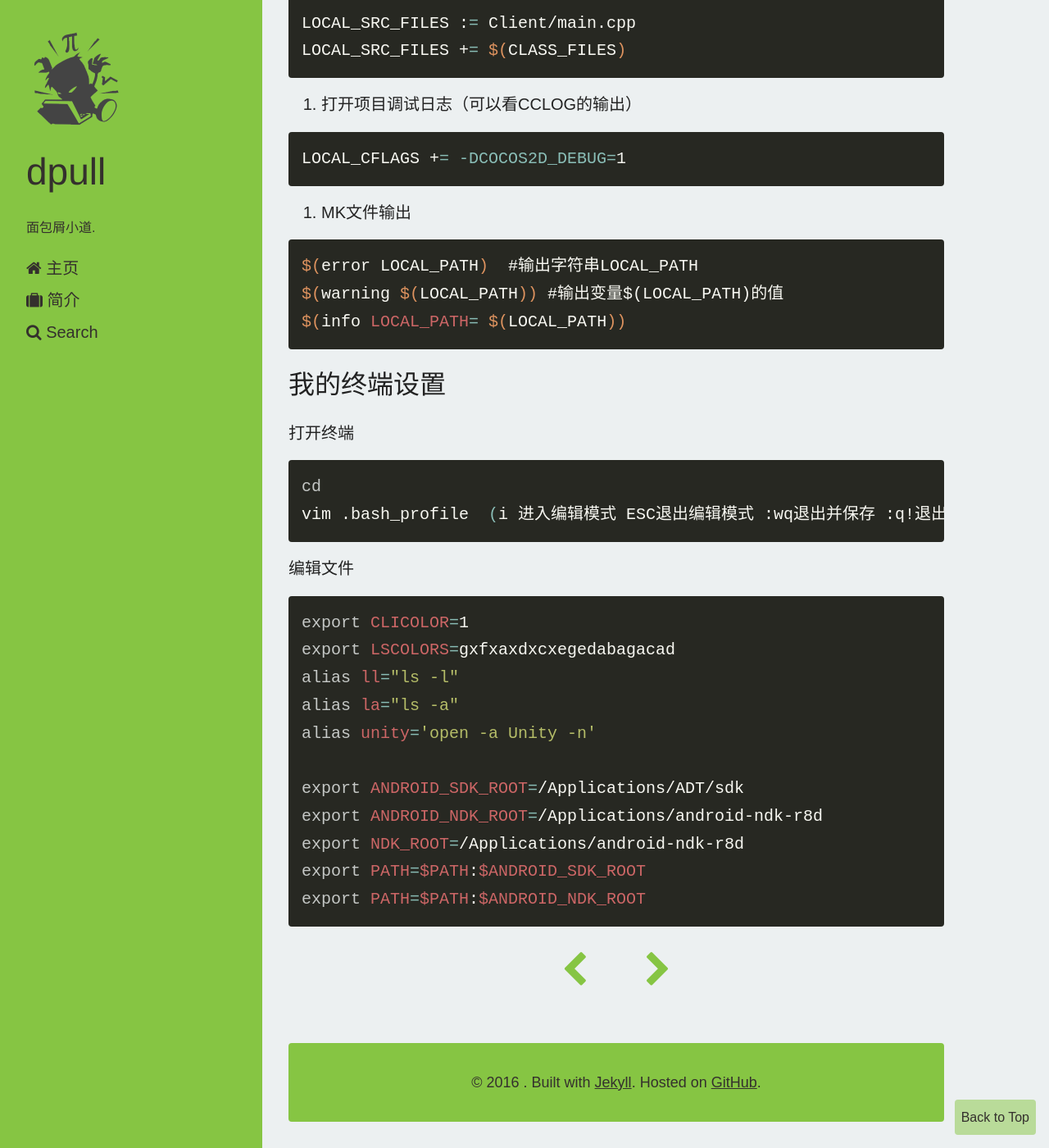
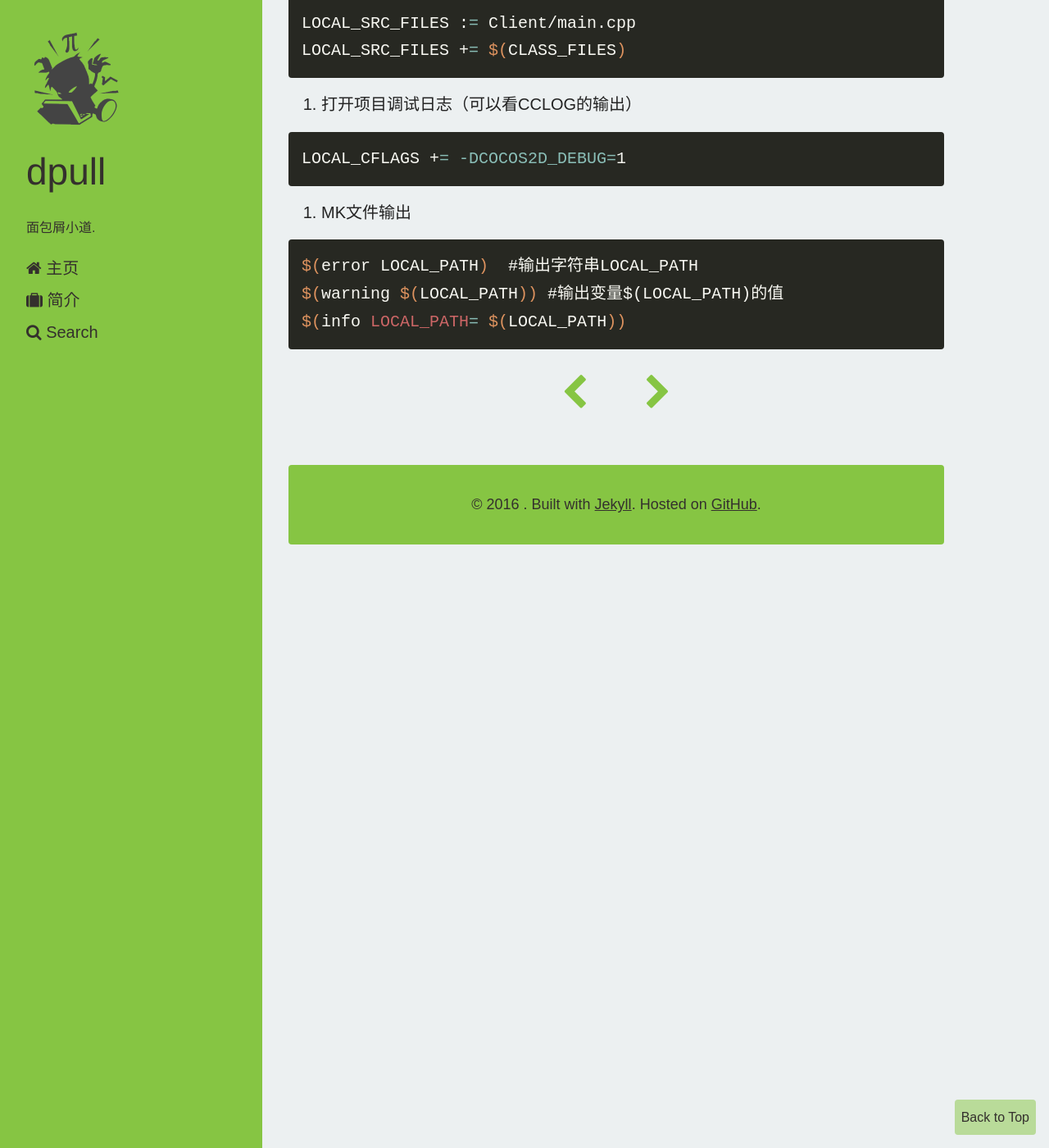
Before and after one commit to dpull/dpull.github.io, a Jekyll site: the page built from _posts/2013-03-08-cocos2dx_setting_dev.md, in a window 1280 px wide and 1400 px high, scrolled down 2405 px. Shown: the whole window at 82% size. Built offline with Jekyll 4.4.1, drawn with Linux system fonts in a browser that asks for light colours; nearby versions of some CDN libraries; comment, search, counter and statistics services are not loaded.

Commit message:
设置备忘

```diff
--- a/_posts/2013-03-08-cocos2dx_setting_dev.md
+++ b/_posts/2013-03-08-cocos2dx_setting_dev.md
@@ -86,28 +86,3 @@ $(error LOCAL_PATH)  #输出字符串LOCAL_PATH
 $(warning $(LOCAL_PATH)) #输出变量$(LOCAL_PATH)的值
 $(info LOCAL_PATH= $(LOCAL_PATH))
 {% endhighlight %}
-
-## 我的终端设置 ##
-
-打开终端
-
-{% highlight shell %}
-cd
-vim .bash_profile  (i 进入编辑模式 ESC退出编辑模式 :wq退出并保存 :q!退出不保存)
-{% endhighlight %}
-
-编辑文件
-
-{% highlight shell %}
-export CLICOLOR=1
-export LSCOLORS=gxfxaxdxcxegedabagacad
-alias ll="ls -l"
-alias la="ls -a"
-alias unity='open -a Unity -n'
-
-export ANDROID_SDK_ROOT=/Applications/ADT/sdk
-export ANDROID_NDK_ROOT=/Applications/android-ndk-r8d
-export NDK_ROOT=/Applications/android-ndk-r8d
-export PATH=$PATH:$ANDROID_SDK_ROOT
-export PATH=$PATH:$ANDROID_NDK_ROOT
-{% endhighlight %}
```
Also changed, not shown: _posts/2016-03-31-my_working_machine.md (added, +73 -0 lines), _posts/2016-03-31-quickbuild.md (deleted, +0 -36 lines).
